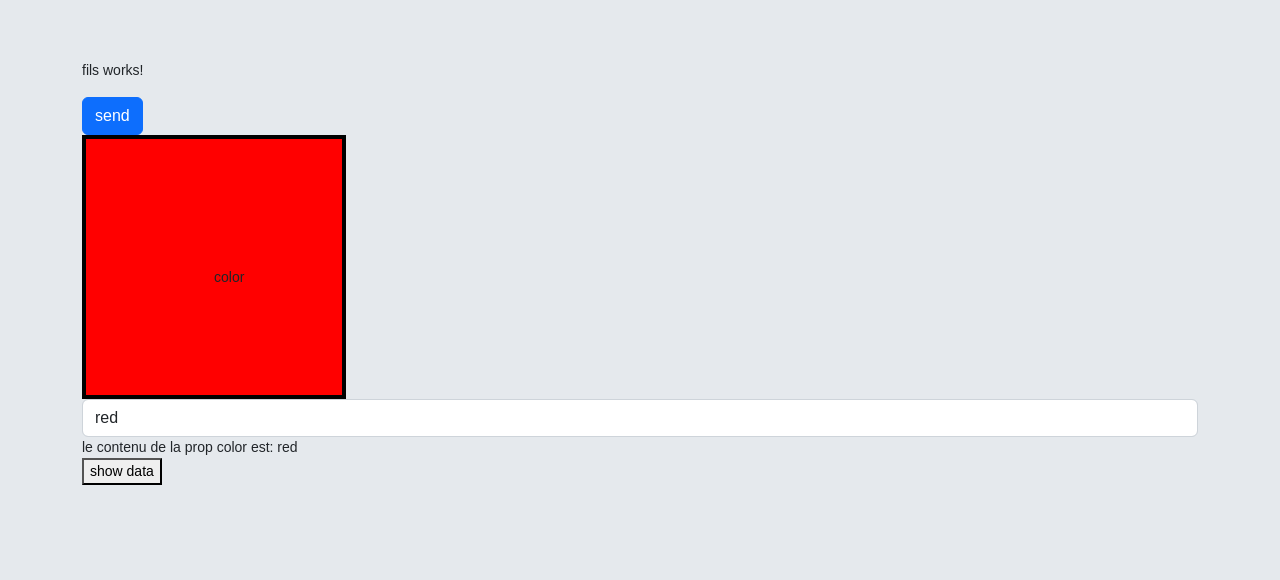
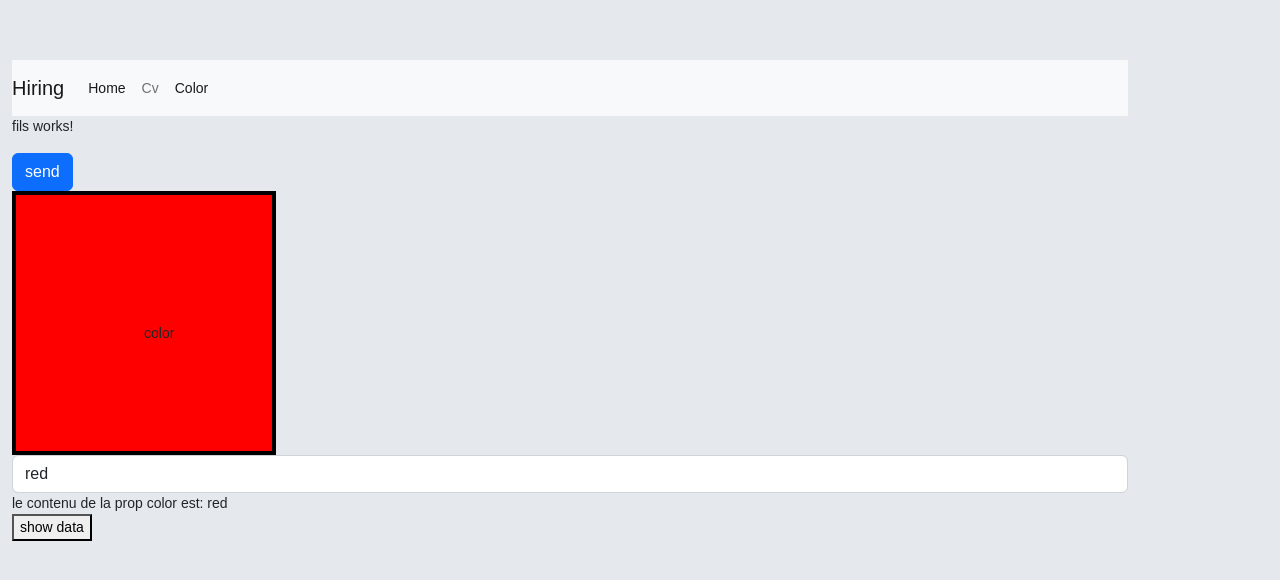
Before and after one commit to ghozlene/angular-course, an Angular app: page /color in a window 1280 px wide. Shown: the top 580 px of the page. Built offline with nearby package versions, Linux system fonts and the light colour scheme.

Commit message:
using router&routerlink

```diff
--- a/src/app/app.component.html
+++ b/src/app/app.component.html
@@ -1,5 +1,5 @@
 <!-- <app-styles [color]="'yellow'" [bgColor]="'red'"></app-styles> -->
-
+<app-header></app-header>
 <router-outlet></router-outlet>
 <!-- <app-color></app-color> -->
 <!-- <app-class></app-class> -->
--- a/src/app/app.module.ts
+++ b/src/app/app.module.ts
@@ -19,6 +19,7 @@ import { RainbowDirective } from './directive/rainbow.directive';
 import { DefaultPipePipe } from './cvTech/default-pipe.pipe';
 import { HiringComponent } from './cvTech/hiring/hiring.component';
 import { ROUTING } from './app.routing';
+import { HeaderComponent } from './header/header.component';
 
 @NgModule({
   declarations: [
@@ -37,7 +38,8 @@ import { ROUTING } from './app.routing';
     HighlightDirective,
     RainbowDirective,
     DefaultPipePipe,
-    HiringComponent
+    HiringComponent,
+    HeaderComponent
   ],
   imports: [
     BrowserModule, FormsModule, ROUTING
--- a/src/app/app.routing.ts
+++ b/src/app/app.routing.ts
@@ -3,8 +3,8 @@ import { ColorComponent } from "./color/color.component";
 import { CvComponent } from "./cvTech/cv/cv.component";
 
 const APP_ROUTING: Routes = [
-
-  { path: 'cv', component: CvComponent },
+  { path: 'cv', redirectTo: '/', pathMatch: 'full' },
+  { path: '', component: CvComponent },
   { path: 'color', component: ColorComponent }
 ]
 
--- /dev/null
+++ b/src/app/header/header.component.css
@@ -0,0 +1,4 @@
+nav {
+  margin: 0;
+  width: auto;
+}
--- /dev/null
+++ b/src/app/header/header.component.html
@@ -0,0 +1,25 @@
+<nav class="navbar navbar-expand-lg navbar-light bg-light">
+  <a class="navbar-brand" href="#">Hiring</a>
+  <button class="navbar-toggler" type="button" data-toggle="collapse" data-target="#navbarNavDropdown"
+    aria-controls="navbarNavDropdown" aria-expanded="false" aria-label="Toggle navigation">
+    <span class="navbar-toggler-icon"></span>
+  </button>
+  <div class="collapse navbar-collapse" id="navbarNavDropdown">
+    <ul class="navbar-nav">
+      <li class="nav-item ">
+        <a class="nav-link" [routerLink]="['']" routerLinkActive="active">Home <span
+            class="sr-only">(current)</span></a>
+      </li>
+
+      <li class="nav-item ">
+        <a class="nav-link" [routerLink]="['cv']" routerLinkActive="active">Cv <span
+            class="sr-only">(current)</span></a>
+      </li>
+      <li class="nav-item">
+        <a class="nav-link" [routerLink]="['color']" routerLinkActive="active">Color</a>
+      </li>
+
+
+    </ul>
+  </div>
+</nav>
--- /dev/null
+++ b/src/app/header/header.component.ts
@@ -0,0 +1,15 @@
+import { Component, OnInit } from '@angular/core';
+
+@Component({
+  selector: 'app-header',
+  templateUrl: './header.component.html',
+  styleUrls: ['./header.component.css']
+})
+export class HeaderComponent implements OnInit {
+
+  constructor() { }
+
+  ngOnInit(): void {
+  }
+
+}
--- a/src/styles.css
+++ b/src/styles.css
@@ -2,3 +2,7 @@
 @import "~bootstrap/dist/css/bootstrap.css";
 @import "~font-awesome/css/font-awesome.css";
 @import "../src//assets/css/rotating-card.css";
+
+.container {
+  margin: 0;
+}
```
Also changed, not shown: 1 other file (tests, documents, lock files or other folders).
